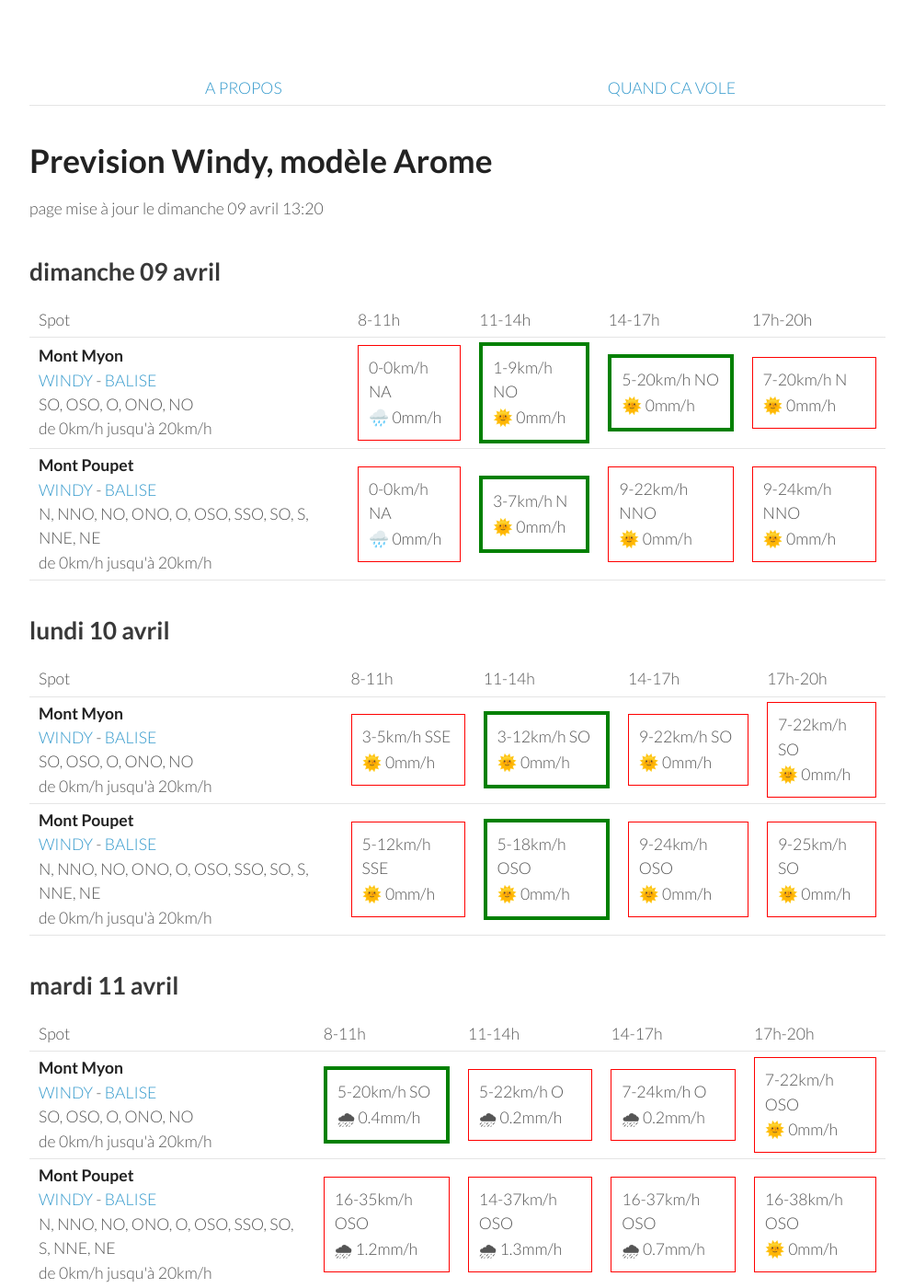
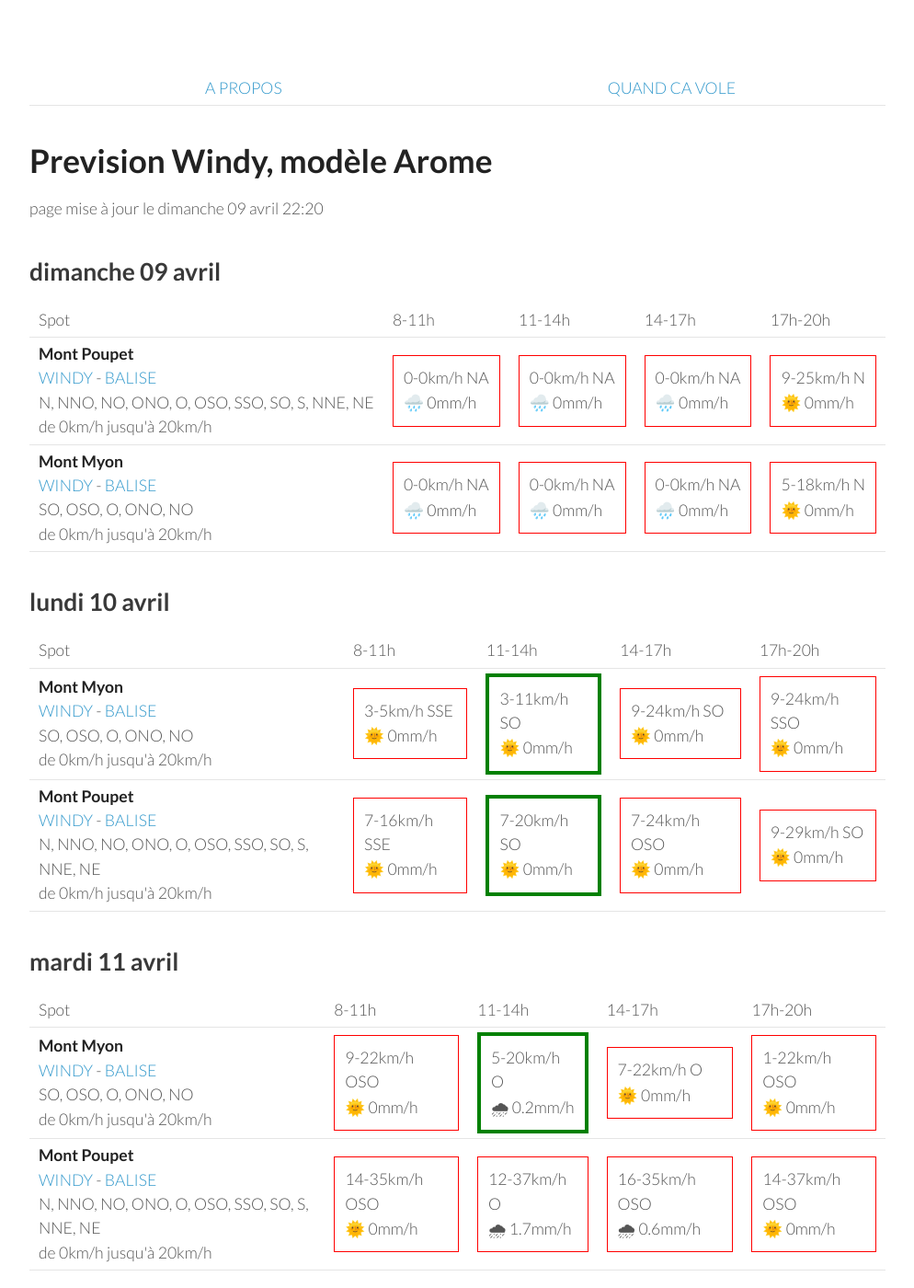
Before and after one commit to parapente-dans-le-nord/parapente-dans-le-nord.github.io, a Jekyll site: the page built from jura.markdown, in a window 1280 px wide and 1400 px high. Shown: the whole window at 92% size, without its empty margins (26-1020 px from the left). Built offline with Jekyll 4.4.1, drawn with Linux system fonts in a browser that asks for light colours; some of the changed text lies outside the part shown.

Commit message:
update index.markdown

```diff
--- a/jura.markdown
+++ b/jura.markdown
@@ -7,7 +7,7 @@ title:  "Tous les spots"
 {: .links}
 
 # Prevision Windy, modèle Arome
-page mise à jour le dimanche 09 avril 13:20
+page mise à jour le dimanche 09 avril 22:20
 
 ## dimanche 09 avril
 
@@ -22,21 +22,21 @@ page mise à jour le dimanche 09 avril 13:20
       <td>17h-20h</td>
     </tr>
 <tr>
+        <td><strong>Mont Poupet</strong><br><a href="https://windy.com/46.970/5.876?46.541,5.876,8">WINDY</a> - <span class=""><a href="http://www.balisemeteo.com/balise.php?idBalise=92">BALISE</a> </span><br> <span class="vent-favorable">N, NNO, NO, ONO, O, OSO, SSO, SO, S, NNE, NE</span><br><span class="force-vent">de 0km/h jusqu'à 20km/h</span> </td>
+
+            <td><div class="not-flyable"><p>0-0km/h NA</p><p>🌧️ 0mm/h</p></div></td>
+            <td><div class="not-flyable"><p>0-0km/h NA</p><p>🌧️ 0mm/h</p></div></td>
+            <td><div class="not-flyable"><p>0-0km/h NA</p><p>🌧️ 0mm/h</p></div></td>
+            <td><div class="not-flyable"><p>9-25km/h N</p><p>🌞 0mm/h</p></div></td>
+
+    </tr>
+<tr>
         <td><strong>Mont Myon</strong><br><a href="https://windy.com/46.331/5.397?45.898,5.394,8,m:eWoagj8">WINDY</a> - <span class=""><a href="http://www.balisemeteo.com/balise.php?idBalise=70">BALISE</a> </span><br> <span class="vent-favorable">SO, OSO, O, ONO, NO</span><br><span class="force-vent">de 0km/h jusqu'à 20km/h</span> </td>
 
             <td><div class="not-flyable"><p>0-0km/h NA</p><p>🌧️ 0mm/h</p></div></td>
-            <td><div class="flyable"><p>1-9km/h NO</p><p>🌞 0mm/h</p></div></td>
-            <td><div class="flyable"><p>5-20km/h NO</p><p>🌞 0mm/h</p></div></td>
-            <td><div class="not-flyable"><p>7-20km/h N</p><p>🌞 0mm/h</p></div></td>
-
-    </tr>
-<tr>
-        <td><strong>Mont Poupet</strong><br><a href="https://windy.com/46.970/5.876?46.541,5.876,8">WINDY</a> - <span class=""><a href="http://www.balisemeteo.com/balise.php?idBalise=92">BALISE</a> </span><br> <span class="vent-favorable">N, NNO, NO, ONO, O, OSO, SSO, SO, S, NNE, NE</span><br><span class="force-vent">de 0km/h jusqu'à 20km/h</span> </td>
-
             <td><div class="not-flyable"><p>0-0km/h NA</p><p>🌧️ 0mm/h</p></div></td>
-            <td><div class="flyable"><p>3-7km/h N</p><p>🌞 0mm/h</p></div></td>
-            <td><div class="not-flyable"><p>9-22km/h NNO</p><p>🌞 0mm/h</p></div></td>
-            <td><div class="not-flyable"><p>9-24km/h NNO</p><p>🌞 0mm/h</p></div></td>
+            <td><div class="not-flyable"><p>0-0km/h NA</p><p>🌧️ 0mm/h</p></div></td>
+            <td><div class="not-flyable"><p>5-18km/h N</p><p>🌞 0mm/h</p></div></td>
 
     </tr>
 
@@ -59,19 +59,19 @@ page mise à jour le dimanche 09 avril 13:20
         <td><strong>Mont Myon</strong><br><a href="https://windy.com/46.331/5.397?45.898,5.394,8,m:eWoagj8">WINDY</a> - <span class=""><a href="http://www.balisemeteo.com/balise.php?idBalise=70">BALISE</a> </span><br> <span class="vent-favorable">SO, OSO, O, ONO, NO</span><br><span class="force-vent">de 0km/h jusqu'à 20km/h</span> </td>
 
             <td><div class="not-flyable"><p>3-5km/h SSE</p><p>🌞 0mm/h</p></div></td>
-            <td><div class="flyable"><p>3-12km/h SO</p><p>🌞 0mm/h</p></div></td>
-            <td><div class="not-flyable"><p>9-22km/h SO</p><p>🌞 0mm/h</p></div></td>
-            <td><div class="not-flyable"><p>7-22km/h SO</p><p>🌞 0mm/h</p></div></td>
+            <td><div class="flyable"><p>3-11km/h SO</p><p>🌞 0mm/h</p></div></td>
+            <td><div class="not-flyable"><p>9-24km/h SO</p><p>🌞 0mm/h</p></div></td>
+            <td><div class="not-flyable"><p>9-24km/h SSO</p><p>🌞 0mm/h</p></div></td>
 
 
     </tr>
 <tr>
         <td><strong>Mont Poupet</strong><br><a href="https://windy.com/46.970/5.876?46.541,5.876,8">WINDY</a> - <span class=""><a href="http://www.balisemeteo.com/balise.php?idBalise=92">BALISE</a> </span><br> <span class="vent-favorable">N, NNO, NO, ONO, O, OSO, SSO, SO, S, NNE, NE</span><br><span class="force-vent">de 0km/h jusqu'à 20km/h</span> </td>
 
-            <td><div class="not-flyable"><p>5-12km/h SSE</p><p>🌞 0mm/h</p></div></td>
-            <td><div class="flyable"><p>5-18km/h OSO</p><p>🌞 0mm/h</p></div></td>
-            <td><div class="not-flyable"><p>9-24km/h OSO</p><p>🌞 0mm/h</p></div></td>
-            <td><div class="not-flyable"><p>9-25km/h SO</p><p>🌞 0mm/h</p></div></td>
+            <td><div class="not-flyable"><p>7-16km/h SSE</p><p>🌞 0mm/h</p></div></td>
+            <td><div class="flyable"><p>7-20km/h SO</p><p>🌞 0mm/h</p></div></td>
+            <td><div class="not-flyable"><p>7-24km/h OSO</p><p>🌞 0mm/h</p></div></td>
+            <td><div class="not-flyable"><p>9-29km/h SO</p><p>🌞 0mm/h</p></div></td>
 
 
     </tr>
@@ -94,20 +94,20 @@ page mise à jour le dimanche 09 avril 13:20
 <tr>
         <td><strong>Mont Myon</strong><br><a href="https://windy.com/46.331/5.397?45.898,5.394,8,m:eWoagj8">WINDY</a> - <span class=""><a href="http://www.balisemeteo.com/balise.php?idBalise=70">BALISE</a> </span><br> <span class="vent-favorable">SO, OSO, O, ONO, NO</span><br><span class="force-vent">de 0km/h jusqu'à 20km/h</span> </td>
 
-            <td><div class="flyable"><p>5-20km/h SO</p><p>🌧 0.4mm/h</p></div></td>
-            <td><div class="not-flyable"><p>5-22km/h O</p><p>🌧 0.2mm/h</p></div></td>
-            <td><div class="not-flyable"><p>7-24km/h O</p><p>🌧 0.2mm/h</p></div></td>
-            <td><div class="not-flyable"><p>7-22km/h OSO</p><p>🌞 0mm/h</p></div></td>
+            <td><div class="not-flyable"><p>9-22km/h OSO</p><p>🌞 0mm/h</p></div></td>
+            <td><div class="flyable"><p>5-20km/h O</p><p>🌧 0.2mm/h</p></div></td>
+            <td><div class="not-flyable"><p>7-22km/h O</p><p>🌞 0mm/h</p></div></td>
+            <td><div class="not-flyable"><p>1-22km/h OSO</p><p>🌞 0mm/h</p></div></td>
 
 
     </tr>
 <tr>
         <td><strong>Mont Poupet</strong><br><a href="https://windy.com/46.970/5.876?46.541,5.876,8">WINDY</a> - <span class=""><a href="http://www.balisemeteo.com/balise.php?idBalise=92">BALISE</a> </span><br> <span class="vent-favorable">N, NNO, NO, ONO, O, OSO, SSO, SO, S, NNE, NE</span><br><span class="force-vent">de 0km/h jusqu'à 20km/h</span> </td>
 
-            <td><div class="not-flyable"><p>16-35km/h OSO</p><p>🌧 1.2mm/h</p></div></td>
-            <td><div class="not-flyable"><p>14-37km/h OSO</p><p>🌧 1.3mm/h</p></div></td>
-            <td><div class="not-flyable"><p>16-37km/h OSO</p><p>🌧 0.7mm/h</p></div></td>
-            <td><div class="not-flyable"><p>16-38km/h OSO</p><p>🌞 0mm/h</p></div></td>
+            <td><div class="not-flyable"><p>14-35km/h OSO</p><p>🌞 0mm/h</p></div></td>
+            <td><div class="not-flyable"><p>12-37km/h O</p><p>🌧 1.7mm/h</p></div></td>
+            <td><div class="not-flyable"><p>16-35km/h OSO</p><p>🌧 0.6mm/h</p></div></td>
+            <td><div class="not-flyable"><p>14-37km/h OSO</p><p>🌞 0mm/h</p></div></td>
 
 
     </tr>
@@ -130,20 +130,20 @@ page mise à jour le dimanche 09 avril 13:20
 <tr>
         <td><strong>Mont Myon</strong><br><a href="https://windy.com/46.331/5.397?45.898,5.394,8,m:eWoagj8">WINDY</a> - <span class=""><a href="http://www.balisemeteo.com/balise.php?idBalise=70">BALISE</a> </span><br> <span class="vent-favorable">SO, OSO, O, ONO, NO</span><br><span class="force-vent">de 0km/h jusqu'à 20km/h</span> </td>
 
-            <td><div class="not-flyable"><p>14-33km/h S</p><p>🌞 0mm/h</p></div></td>
-            <td><div class="not-flyable"><p>18-38km/h SSO</p><p>🌞 0mm/h</p></div></td>
-            <td><div class="not-flyable"><p>18-48km/h SSO</p><p>🌧 1.8mm/h</p></div></td>
-            <td><div class="not-flyable"><p>12-44km/h ONO</p><p>🌧 4mm/h</p></div></td>
+            <td><div class="not-flyable"><p>14-31km/h S</p><p>🌞 0mm/h</p></div></td>
+            <td><div class="not-flyable"><p>16-37km/h SSO</p><p>🌞 0mm/h</p></div></td>
+            <td><div class="not-flyable"><p>18-40km/h S</p><p>🌧 1.3mm/h</p></div></td>
+            <td><div class="not-flyable"><p>11-44km/h ONO</p><p>🌧 2.6mm/h</p></div></td>
 
 
     </tr>
 <tr>
         <td><strong>Mont Poupet</strong><br><a href="https://windy.com/46.970/5.876?46.541,5.876,8">WINDY</a> - <span class=""><a href="http://www.balisemeteo.com/balise.php?idBalise=92">BALISE</a> </span><br> <span class="vent-favorable">N, NNO, NO, ONO, O, OSO, SSO, SO, S, NNE, NE</span><br><span class="force-vent">de 0km/h jusqu'à 20km/h</span> </td>
 
-            <td><div class="not-flyable"><p>20-44km/h SSO</p><p>🌞 0mm/h</p></div></td>
-            <td><div class="not-flyable"><p>18-50km/h SO</p><p>🌧 0.4mm/h</p></div></td>
-            <td><div class="not-flyable"><p>25-55km/h SSO</p><p>🌧 1.2mm/h</p></div></td>
-            <td><div class="not-flyable"><p>16-61km/h OSO</p><p>🌧 4.3mm/h</p></div></td>
+            <td><div class="not-flyable"><p>18-42km/h SSO</p><p>🌧 0.3mm/h</p></div></td>
+            <td><div class="not-flyable"><p>20-44km/h SO</p><p>🌧 1.2mm/h</p></div></td>
+            <td><div class="not-flyable"><p>25-51km/h SSO</p><p>🌧 1.8mm/h</p></div></td>
+            <td><div class="not-flyable"><p>12-55km/h OSO</p><p>🌧 5mm/h</p></div></td>
 
 
     </tr>
```
